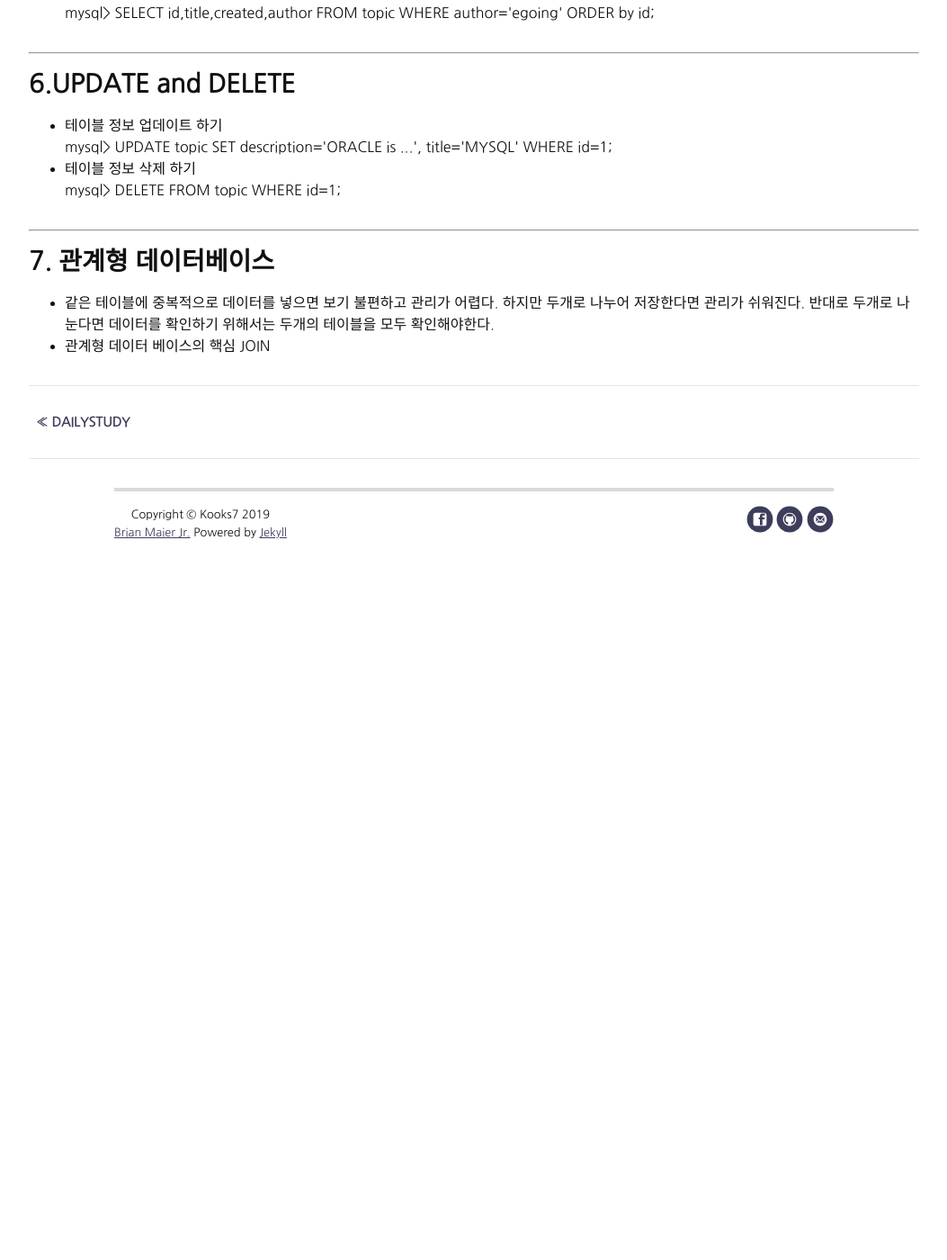
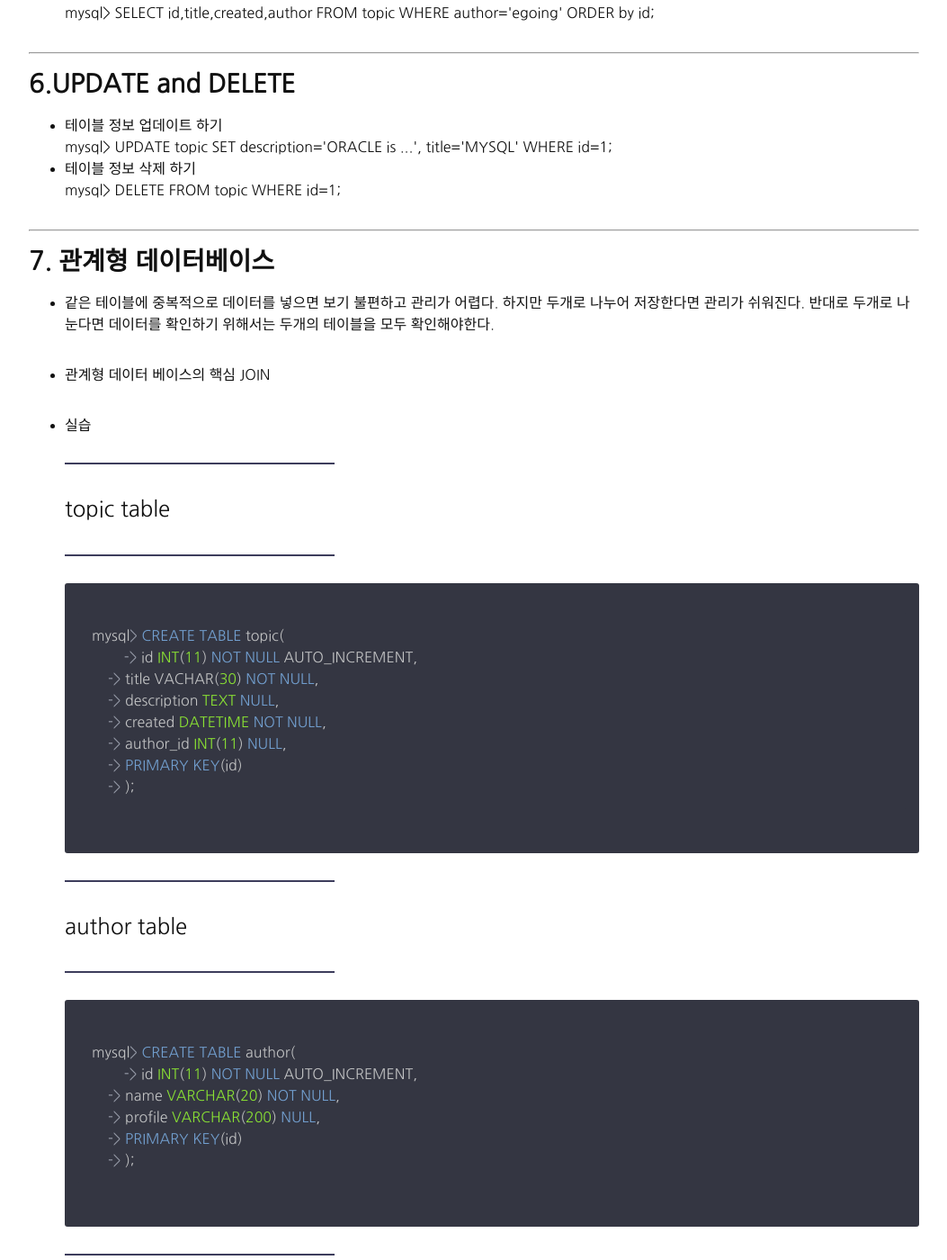
Before and after one commit to kooks7/kooks7.github.io, a Jekyll site: the page built from _posts/2019-08-19-MySQL Node1.md, in a window 1280 px wide and 1400 px high, scrolled down 2625 px. Shown: the whole window at 90% size, without its empty margins (113-1166 px from the left). Built offline with Jekyll 4.4.1, drawn with Linux system fonts in a browser that asks for light colours; nearby versions of some CDN libraries; before the commit the page ends 3255 px from its top, so only the background shows below that.

Commit message:
강의내용 추가

````diff
--- a/_posts/2019-08-19-MySQL Node1.md
+++ b/_posts/2019-08-19-MySQL Node1.md
@@ -113,4 +113,33 @@ MySQL (생활코딩)
 ### 7. 관계형 데이터베이스
 
 * 같은 테이블에 중복적으로 데이터를 넣으면 보기 불편하고 관리가 어렵다. 하지만 두개로 나누어 저장한다면 관리가 쉬워진다. 반대로 두개로 나눈다면 데이터를 확인하기 위해서는 두개의 테이블을 모두 확인해야한다.
+
 * 관계형 데이터 베이스의 핵심 JOIN
+
+* 실습
+
+  > topic table
+
+  ```sql
+  mysql> CREATE TABLE topic(
+  	-> id INT(11) NOT NULL AUTO_INCREMENT,
+      -> title VACHAR(30) NOT NULL,
+      -> description TEXT NULL,
+      -> created DATETIME NOT NULL,
+      -> author_id INT(11) NULL,
+      -> PRIMARY KEY(id)
+      -> );
+  ```
+
+  > author table
+
+  ``` sql
+  mysql> CREATE TABLE author(
+  	-> id INT(11) NOT NULL AUTO_INCREMENT,
+      -> name VARCHAR(20) NOT NULL,
+      -> profile VARCHAR(200) NULL,
+      -> PRIMARY KEY(id)
+      -> );
+  ```
+
+  >
````
